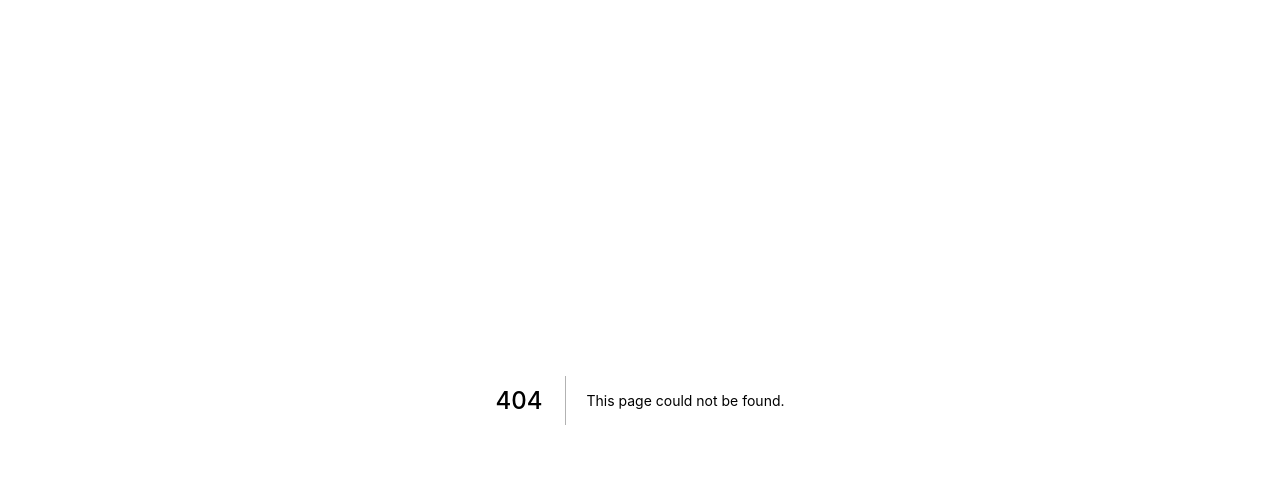
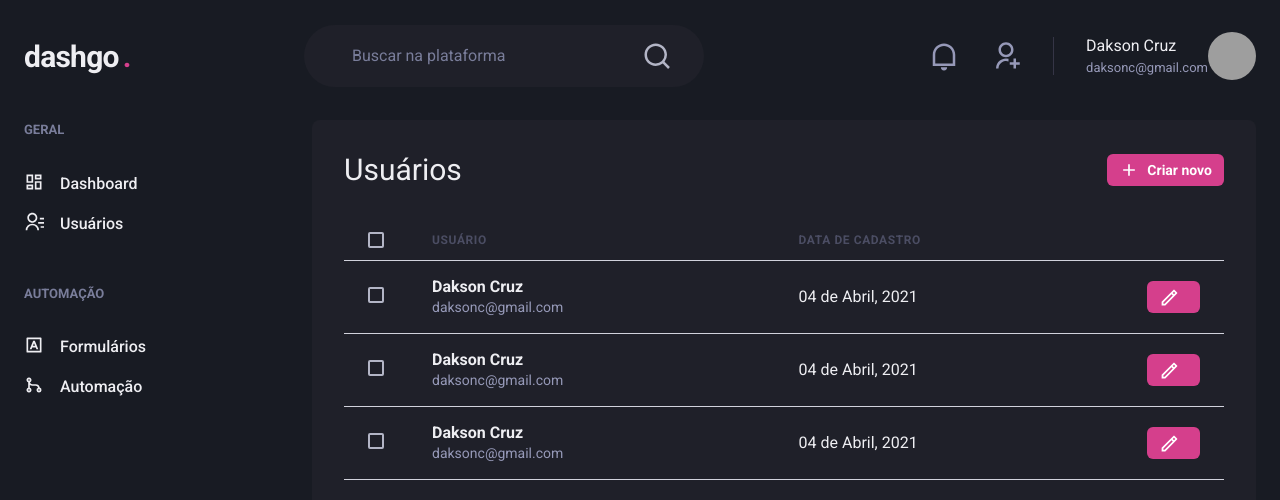
Before and after one commit to DaksonC/dashgo-ignite, a Next.js app: page /users in a window 1280 px wide. Before the commit this address had no page. Shown: the top 500 px of the page. Built offline with nearby package versions, Linux system fonts and the light colour scheme; grey boxes are pictures that could not be loaded.

Commit message:
feat: cria página de usuários

```diff
--- /dev/null
+++ b/src/pages/users/index.tsx
@@ -0,0 +1,153 @@
+import { Box, Button, Checkbox, Flex, Heading, Icon, Table, Tbody, Td, Th, Thead, Tr, Text } from "@chakra-ui/react";
+import { RiAddLine, RiPencilLine } from "react-icons/ri";
+import Header from "../../components/Header";
+import Sidebar from "../../components/Sidebar";
+
+export default function UsersList() {
+  return (
+    <Box>
+      <Header />
+      <Flex
+        w="100%"
+        my="6"
+        maxWidth={1480}
+        mx="auto"
+        px="6"
+      >
+        <Sidebar />
+        <Box
+          flex="1"
+          borderRadius={8}
+          bg="gray.800"
+          p="8"
+        >
+          <Flex
+            mb="8"
+            justify="space-between"
+            align="center"
+          >
+            <Heading
+              size="lg"
+              fontWeight="normal"
+            >
+              Usuários
+            </Heading>
+            <Button
+              as="a"
+              size="sm"
+              fontSize="sm"
+              colorScheme="pink"
+              leftIcon={<Icon as={RiAddLine}
+              fontSize="20"
+              />}
+            >
+              Criar novo
+            </Button>
+          </Flex>
+          <Table>
+            <Thead>
+              <Tr>
+                <Th
+                  px="6"
+                  color="gray.300"
+                  width="8"
+                >
+                  <Checkbox colorScheme="pink" />
+                </Th>
+                <Th>Usuário</Th>
+                <Th>Data de cadastro</Th>
+                <Th width="8"></Th>
+              </Tr>
+            </Thead>
+            <Tbody>
+              <Tr>
+                <Td px="6">
+                  <Checkbox colorScheme="pink" />
+                </Td>
+                <Td>
+                  <Box>
+                    <Text
+                      fontWeight="bold"
+                    >Dakson Cruz</Text>
+                    <Text
+                      fontSize="sm"
+                      color="gray.300"
+                    >daksonc@gmail.com</Text>
+                  </Box>
+                </Td>
+                <Td>04 de Abril, 2021</Td>
+                <Td>
+                  <Button
+                    as="a"
+                    size="sm"
+                    fontSize="sm"
+                    colorScheme="pink"
+                    leftIcon={<Icon as={RiPencilLine}
+                    fontSize="21"
+                    />}
+                  ></Button>
+                </Td>
+              </Tr>
+              <Tr>
+                <Td px="6">
+                  <Checkbox colorScheme="pink" />
+                </Td>
+                <Td>
+                  <Box>
+                    <Text
+                      fontWeight="bold"
+                    >Dakson Cruz</Text>
+                    <Text
+                      fontSize="sm"
+                      color="gray.300"
+                    >daksonc@gmail.com</Text>
+                  </Box>
+                </Td>
+                <Td>04 de Abril, 2021</Td>
+                <Td>
+                  <Button
+                    as="a"
+                    size="sm"
+                    fontSize="sm"
+                    colorScheme="pink"
+                    leftIcon={<Icon as={RiPencilLine}
+                    fontSize="21"
+                    />}
+                  ></Button>
+                </Td>
+              </Tr>
+              <Tr>
+                <Td px="6">
+                  <Checkbox colorScheme="pink" />
+                </Td>
+                <Td>
+                  <Box>
+                    <Text
+                      fontWeight="bold"
+                    >Dakson Cruz</Text>
+                    <Text
+                      fontSize="sm"
+                      color="gray.300"
+                    >daksonc@gmail.com</Text>
+                  </Box>
+                </Td>
+                <Td>04 de Abril, 2021</Td>
+                <Td>
+                  <Button
+                    as="a"
+                    size="sm"
+                    fontSize="sm"
+                    colorScheme="pink"
+                    leftIcon={<Icon as={RiPencilLine}
+                    fontSize="21"
+                    />}
+                  ></Button>
+                </Td>
+              </Tr>
+            </Tbody>
+          </Table>
+        </Box>
+      </Flex>
+    </Box>
+  );
+}
```
